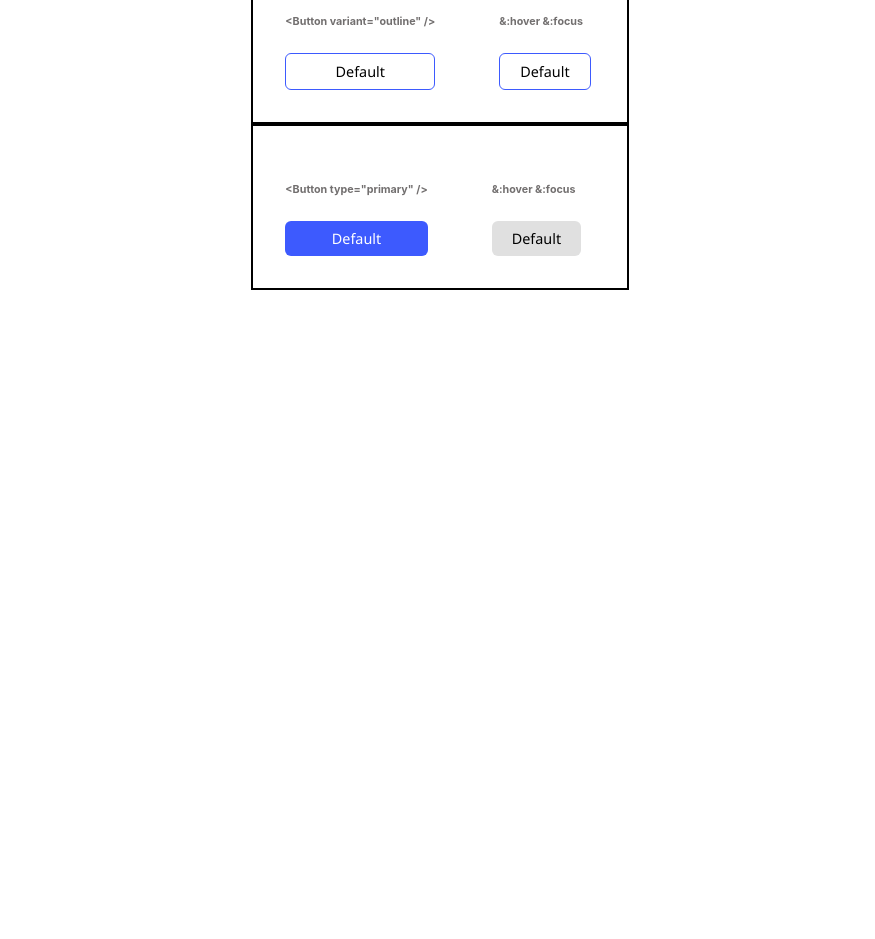
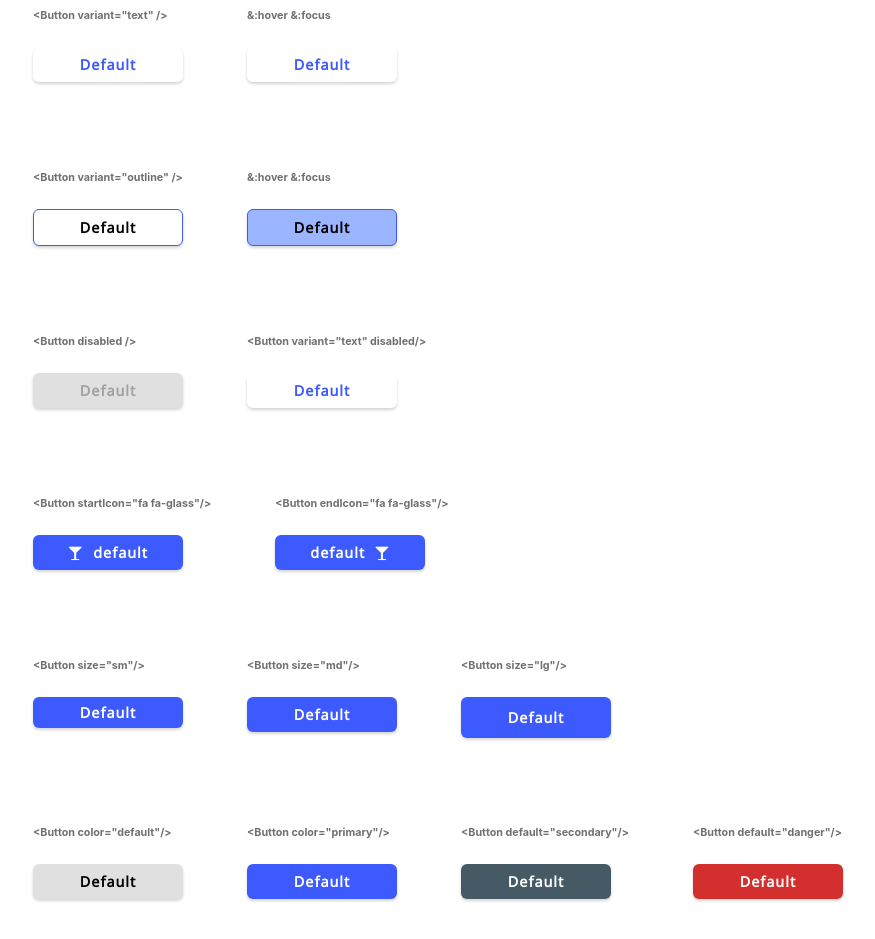
Before and after one commit to Easyvipin/btn-component, a React (Create React App) app: page / in a window 1280 px wide. Shown: the part 300-1239 px from the top of the page, without its empty margins (202-1077 px from the left). Before the commit the page ends 800 px from the top, so only its background shows below. Built offline with nearby package versions, Linux system fonts and the light colour scheme.

Commit message:
Basic styles completed

```diff
--- a/src/Button.js
+++ b/src/Button.js
@@ -21,13 +21,13 @@ const Button = ({
     if (endIcon) {
       return (
         <>
-          {text} <i className={endIcon}></i>
+          {text} <i className={`${endIcon} end-icon`}></i>
         </>
       );
     } else {
       return (
         <>
-          <i className={startIcon}></i> {text}
+          <i className={`${startIcon} start-icon`}></i> {text}
         </>
       );
     }
--- a/src/Component/FlexContainer.js
+++ b/src/Component/FlexContainer.js
@@ -1,7 +1,8 @@
 import React from "react";
 
-const FlexContainer = ({ children }) => {
-  return <div className="flex-container">{children}</div>;
+const FlexContainer = ({ children}) => {
+  return <div className="flex-container">{children}
+  </div>;
 };
 
 export default FlexContainer;
--- a/src/data.js
+++ b/src/data.js
@@ -1,4 +1,8 @@
 export const data = [
+  {
+    text: ["<Button />", "&:hover &:focus"],
+    properties: [],
+  },
   {
     text: ['<Button variant="text" />', "&:hover &:focus"],
     properties: [
@@ -24,13 +28,69 @@ export const data = [
     ],
   },
   {
-    text: ['<Button type="primary" />', "&:hover &:focus"],
+    text: ["<Button disabled />", '<Button variant="text" disabled/>'],
     properties: [
+      {
+        disabled: true,
+      },
+      {
+        variant: "text",
+        disabled: true,
+      },
+    ],
+  },
+  {
+    text: [
+      '<Button startIcon="fa fa-glass"/>',
+      '<Button endIcon="fa fa-glass"/>',
+    ],
+    properties: [
+      {
+        type: "primary",
+        startIcon: "fa fa-glass",
+      },
+      {
+        type: "primary",
+        endIcon: "fa fa-glass",
+      },
+    ],
+  },
+  {
+    text: ['<Button size="sm"/>', '<Button size="md"/>', '<Button size="lg"/>'],
+    properties: [
+      {
+        type: "primary",
+        size: "sm",
+      },
+      {
+        type: "primary",
+        size: "md",
+      },
+      {
+        type: "primary",
+        size: "lg",
+      },
+    ],
+  },
+  {
+    text: [
+      '<Button color="default"/>',
+      '<Button color="primary"/>',
+      '<Button default="secondary"/>',
+      '<Button default="danger"/>',
+    ],
+    properties: [
+      {
+        type: "default",
+      },
       {
         type: "primary",
       },
       {
-        autofocus: true,
+        type: "secondary",
+      },
+      {
+        type: "danger",
       },
     ],
   },
--- a/src/index.css
+++ b/src/index.css
@@ -4,6 +4,8 @@
   --defaultFont: "Noto Sans", sans-serif;
   --defaultFontSize: 0.9rem;
   --primaryOutline: #3d5afe;
+  --secondary: #455a64;
+  --danger: #d32f2f;
 }
 
 body {
@@ -23,7 +25,6 @@ code {
 
 .flex-container {
   display: flex;
-  border: 2px solid black;
   width: 100%;
 }
 
@@ -47,8 +48,11 @@ button {
   outline: none;
   font-size: var(--defaultFontSize);
   border: none;
-  font-weight: 500;
+  font-weight: 700;
   border-radius: 6px;
+  letter-spacing: 1px;
+  box-shadow: 0px 2px 3px 0px #33333333;
+  width: 150px;
 }
 
 /* ******************  */
@@ -71,6 +75,7 @@ button {
 .text {
   border: none;
   background: none;
+  color: var(--primaryOutline);
 }
 
 .text:hover,
@@ -79,10 +84,18 @@ button {
   background: #2962ff1a;
 }
 
+/* sizes */
 .sm {
   padding: 6px 12px;
 }
+.md {
+  padding: 8px 16px;
+}
+.lg {
+  padding: 11px 22px;
+}
 
+/* color */
 .default {
   background: var(--defaultBg);
 }
@@ -90,3 +103,20 @@ button {
   background: var(--primaryOutline);
   color: #fff;
 }
+.secondary {
+  background: var(--secondary);
+  color: #fff;
+}
+.danger {
+  background: var(--danger);
+  color: #fff;
+}
+
+/* icons */
+
+.end-icon {
+  margin-left: 5px;
+}
+.start-icon {
+  margin-right: 5px;
+}
```
Also changed, not shown: src/Component/Card.js (+9 -0 lines).
